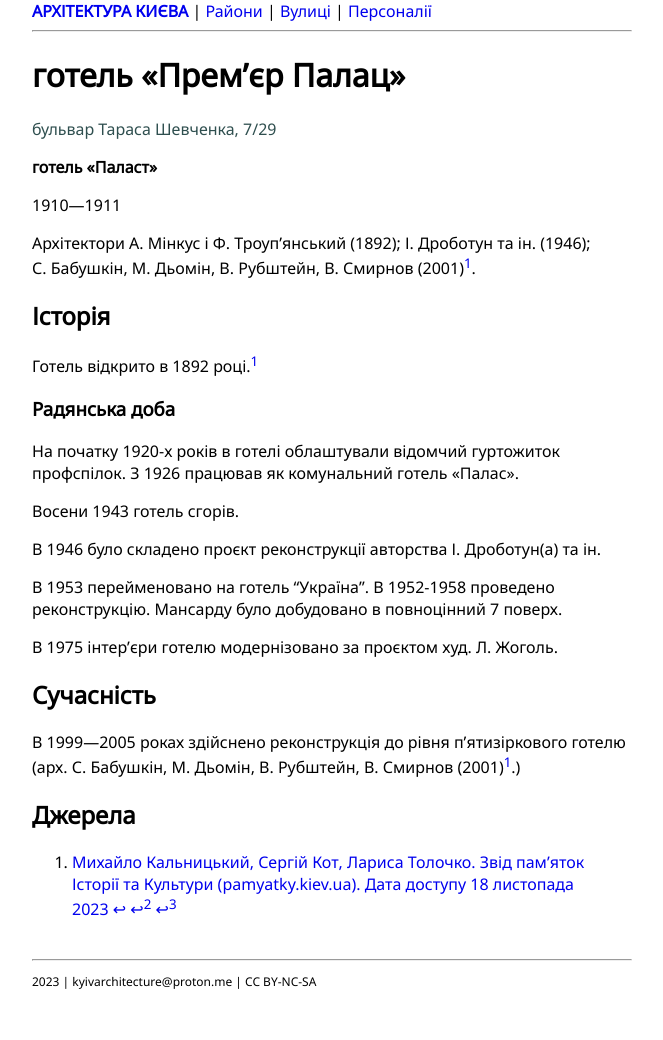
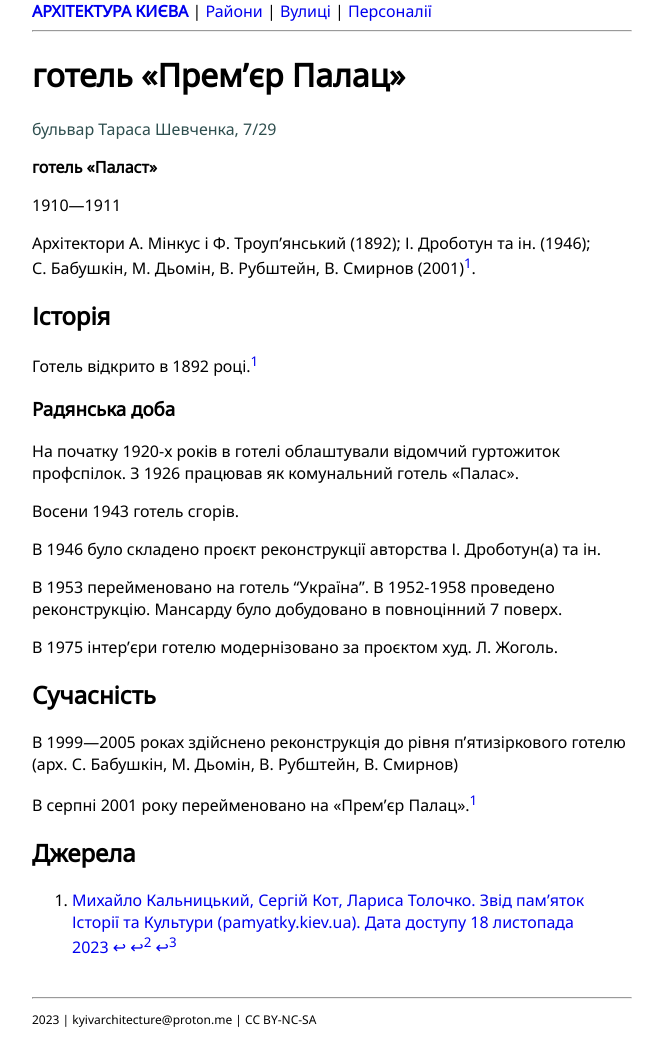
Before and after one commit to kyivarchitecture/kyivarchitecture-, a Jekyll site: the page built from _posts/2023-11-18-bulvar_shevchenka_7_29.markdown, in a window 1280 px wide. Shown: the whole page, without its empty margins (308-971 px from the left). Built offline with Jekyll 4.4.1, drawn with Linux system fonts in a browser that asks for light colours; before the commit the page ends 1002 px from its top, so only the background shows below that.

Commit message:
minor changes

```diff
--- a/_config.yml
+++ b/_config.yml
@@ -24,8 +24,8 @@ description: >- # this means to ignore newlines until "baseurl:"
   Write an awesome description for your new site here. You can edit this
   line in _config.yml. It will appear in your document head meta (for
   Google search results) and in your feed.xml site description.
-baseurl: "" # the subpath of your site, e.g. /blog
-url: "" # the base hostname & protocol for your site, e.g. http://example.com
+baseurl: "/" # the subpath of your site, e.g. /blog
+url: "kyivarchitecture.github.io" # the base hostname & protocol for your site, e.g. http://example.com
 twitter_username: jekyllrb
 github_username:  jekyll
 
--- a/_posts/2023-11-18-bulvar_shevchenka_7_29.markdown
+++ b/_posts/2023-11-18-bulvar_shevchenka_7_29.markdown
@@ -34,7 +34,9 @@ page_author: "Андрій Волотковський"
 
 ## Сучасність
 
-В 1999—2005 роках здійснено реконструкція до рівня п'ятизіркового готелю (арх. С.&nbsp;Бабушкін, М.&nbsp;Дьомін, В.&nbsp;Рубштейн, В.&nbsp;Смирнов (2001)[^1].)
+В 1999—2005 роках здійснено реконструкція до рівня п'ятизіркового готелю (арх. С.&nbsp;Бабушкін, М.&nbsp;Дьомін, В.&nbsp;Рубштейн, В.&nbsp;Смирнов)
+
+В серпні 2001 року перейменовано на «Прем'єр Палац».[^1]
 
 ## Джерела
 [^1]: [Михайло Кальницький, Сергій Кот, Лариса Толочко. Звід пам'яток Історії та Культури (pamyatky.kiev.ua). Дата доступу 18 листопада 2023](https://pamyatky.kiev.ua/streets/shevchenka-bulv/gotel-palast-kin-19-poch-20-st_-v-yakomu-pidpisav-zrechennya-getman-skoropadskiy-p-p_-mistilisya-pidrozdili-narodnogo-komisariatu-osviti-usrr-prozhivali-vidomi-diyachi-nauki-i-kulturi)
```
